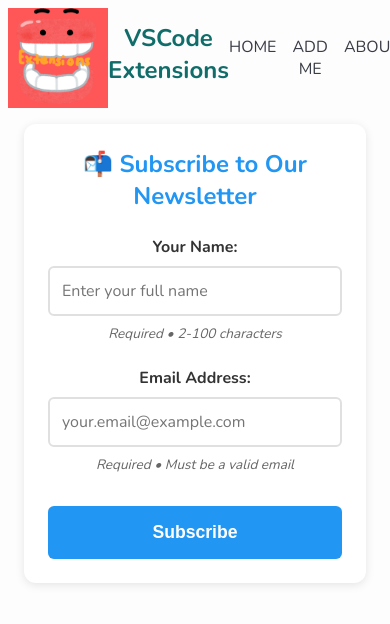
After one commit to TempeHS/2027SE_FlashPWA_Sebastian.L, a Flask app: page /add.html in a window 390 px wide; the page is wider, and only the part inside the window is pictured. The commit adds this page. Shown: the top 624 px of that part. Run offline with Flask 3, Linux system fonts and the light colour scheme.

Commit message:
feat: Add email subscription form with database integration
- Created contact_list table with UNIQUE email constraint
- Added insertContact() function with parameterised queries
- Implemented /add.html route with GET/POST handling
- Built HTML form with HTML5 validation
- Styled form with success message and responsive design
- Tested form submission and database insertion

```diff
--- a/main.py
+++ b/main.py
@@ -4,6 +4,29 @@ from flask import request
 import database_manager as dbHandler
 
 app = Flask(__name__)
+
+
+@app.route("/add.html", methods=["POST", "GET"])
+def add():
+    """
+    Handle the contact form page.
+
+    GET request: Display empty form
+    POST request: Process form submission and display confirmation
+    """
+    if request.method == "POST":
+        # Form was submitted - extract data
+        email = request.form["email"]
+        name = request.form["name"]
+
+        # Insert into database
+        dbHandler.insertContact(email, name)
+
+        # Render template with success message
+        return render_template("/add.html", is_done=True)
+    else:
+        # GET request - display empty form
+        return render_template("/add.html")
 
 
 @app.route("/index.html", methods=["GET"])  # Only GET - just viewing
--- a/static/css/style.css
+++ b/static/css/style.css
@@ -126,3 +126,154 @@ nav h1 {
   text-align: justify;
   text-justify: inter-word;
 }
+
+/* ============================================
+   CONTACT FORM STYLES
+   ============================================ */
+
+.form-container {
+  max-width: 600px;
+  margin: 2rem auto;
+  padding: 2rem;
+  background: var(--card-background, #ffffff);
+  border-radius: 12px;
+  box-shadow: 0 2px 10px rgba(0, 0, 0, 0.1);
+}
+
+.form-container h1 {
+  text-align: center;
+  color: var(--primary-color, #2196f3);
+  margin-bottom: 1.5rem;
+  font-size: 1.8rem;
+}
+
+/* Success Message */
+.success-message {
+  text-align: center;
+  padding: 2rem;
+  animation: fadeIn 0.5s ease-in;
+}
+
+.success-message h2 {
+  color: #4caf50;
+  margin-bottom: 1rem;
+}
+
+.success-message p {
+  color: #666;
+  margin-bottom: 2rem;
+  font-size: 1.1rem;
+}
+
+.btn-home {
+  display: inline-block;
+  padding: 0.75rem 2rem;
+  background: var(--primary-color, #2196f3);
+  color: white;
+  text-decoration: none;
+  border-radius: 6px;
+  transition: all 0.3s ease;
+}
+
+.btn-home:hover {
+  background: var(--primary-dark, #1976d2);
+  transform: translateY(-2px);
+  box-shadow: 0 4px 12px rgba(33, 150, 243, 0.3);
+}
+
+/* Form Styling */
+.contact-form {
+  display: flex;
+  flex-direction: column;
+  gap: 1.5rem;
+}
+
+.form-group {
+  display: flex;
+  flex-direction: column;
+  gap: 0.5rem;
+}
+
+.form-group label {
+  font-weight: 600;
+  color: var(--text-primary, #333);
+  font-size: 1rem;
+}
+
+.form-group input {
+  padding: 0.75rem;
+  border: 2px solid #e0e0e0;
+  border-radius: 6px;
+  font-size: 1rem;
+  transition: all 0.3s ease;
+  font-family: inherit;
+}
+
+.form-group input:focus {
+  outline: none;
+  border-color: var(--primary-color, #2196f3);
+  box-shadow: 0 0 0 3px rgba(33, 150, 243, 0.1);
+}
+
+/* Validation States */
+.form-group input:valid {
+  border-color: #4caf50;
+}
+
+.form-group input:invalid:not(:placeholder-shown) {
+  border-color: #f44336;
+}
+
+.form-hint {
+  font-size: 0.85rem;
+  color: #666;
+  font-style: italic;
+}
+
+/* Submit Button */
+.btn-submit {
+  padding: 1rem 2rem;
+  background: var(--primary-color, #2196f3);
+  color: white;
+  border: none;
+  border-radius: 6px;
+  font-size: 1.1rem;
+  font-weight: 600;
+  cursor: pointer;
+  transition: all 0.3s ease;
+  margin-top: 0.5rem;
+}
+
+.btn-submit:hover {
+  background: var(--primary-dark, #1976d2);
+  transform: translateY(-2px);
+  box-shadow: 0 4px 12px rgba(33, 150, 243, 0.3);
+}
+
+.btn-submit:active {
+  transform: translateY(0);
+}
+
+/* Animations */
+@keyframes fadeIn {
+  from {
+    opacity: 0;
+    transform: translateY(20px);
+  }
+  to {
+    opacity: 1;
+    transform: translateY(0);
+  }
+}
+
+/* Responsive Design */
+@media (max-width: 768px) {
+  .form-container {
+    margin: 1rem;
+    padding: 1.5rem;
+  }
+
+  .form-container h1 {
+    font-size: 1.5rem;
+  }
+}
--- /dev/null
+++ b/templates/add.html
@@ -0,0 +1,49 @@
+{% extends 'layout.html' %} {% block title %}Subscribe to Newsletter{% endblock
+%} {% block content %}
+<div class="form-container">
+  <h1>📬 Subscribe to Our Newsletter</h1>
+
+  {% if is_done %}
+  <!-- Success message (shown after submission) -->
+  <div class="success-message">
+    <h2>✅ Thank You for Subscribing!</h2>
+    <p>We've received your subscription. You'll hear from us soon!</p>
+    <a href="/" class="btn-home">← Back to Home</a>
+  </div>
+  {% else %}
+  <!-- Form (shown on initial visit) -->
+  <form method="POST" action="/add.html" class="contact-form">
+    <div class="form-group">
+      <label for="name">Your Name:</label>
+      <input
+        type="text"
+        id="name"
+        name="name"
+        required
+        minlength="2"
+        maxlength="100"
+        placeholder="Enter your full name"
+        autocomplete="name"
+      />
+      <span class="form-hint">Required • 2-100 characters</span>
+    </div>
+
+    <div class="form-group">
+      <label for="email">Email Address:</label>
+      <input
+        type="email"
+        id="email"
+        name="email"
+        required
+        pattern="[a-z0-9._%+-]+@[a-z0-9.-]+\.[a-z]{2,}$"
+        placeholder="your.email@example.com"
+        autocomplete="email"
+      />
+      <span class="form-hint">Required • Must be a valid email</span>
+    </div>
+
+    <button type="submit" class="btn-submit">Subscribe</button>
+  </form>
+  {% endif %}
+</div>
+{% endblock %}
```
Also changed, not shown: database_manager.py (+24 -0 lines), database/data_source.db.
